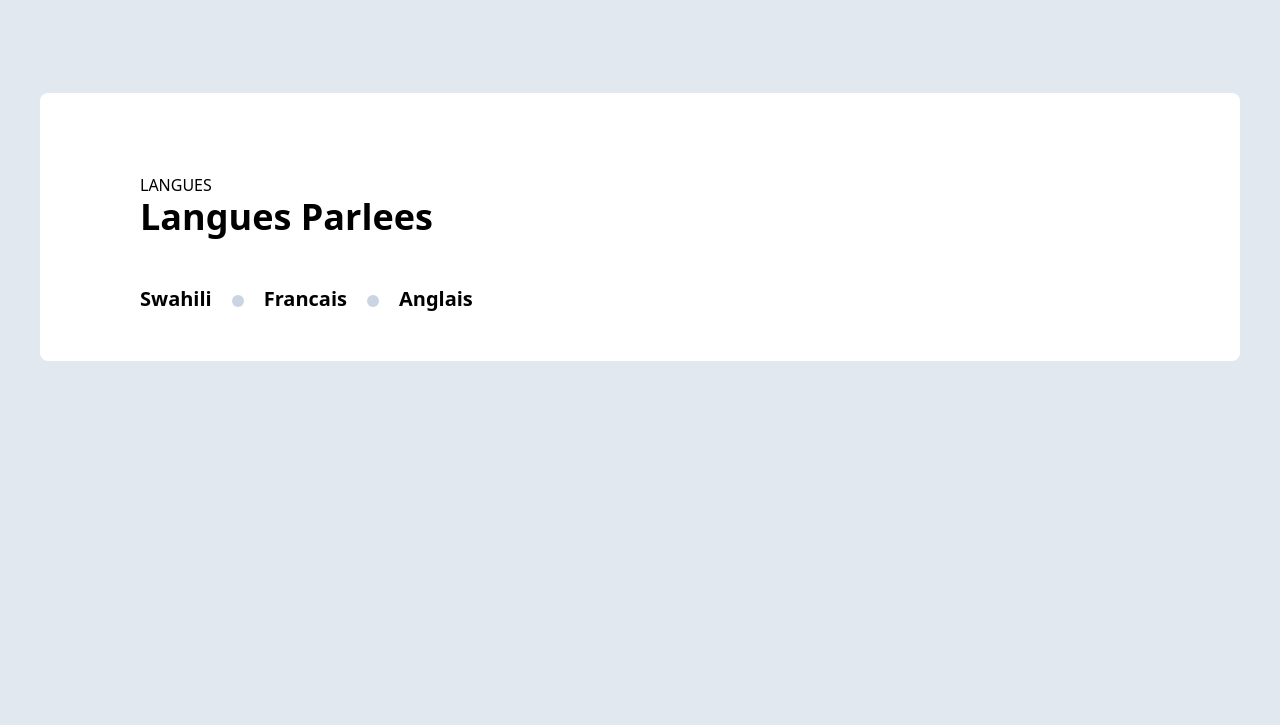
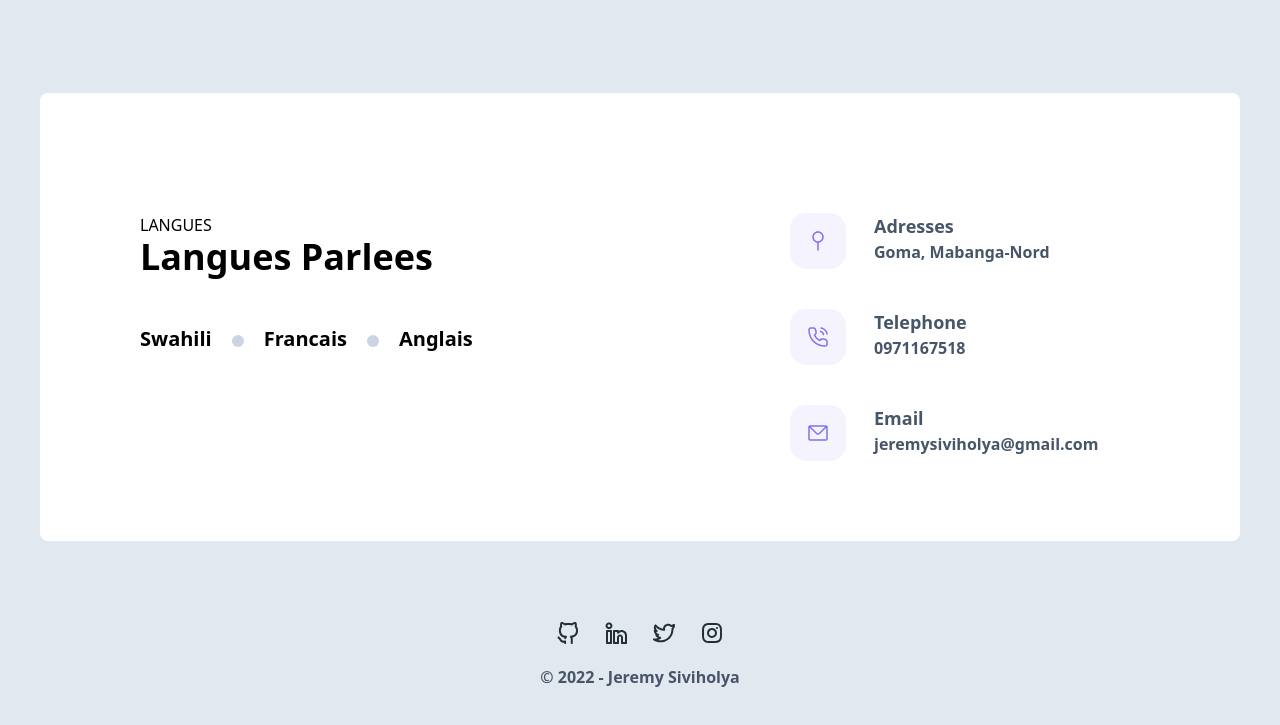
Before and after one commit to JeremySiviholya/Myportfolio, a website: page public/index.html in a window 1280 px wide. Shown: the part 1895-2620 px from the top of the page. Before the commit the page ends 2256 px from the top, so only its background shows below. Drawn offline with Linux system fonts and the light colour scheme.

Commit message:
the next commit

```diff
--- a/public/index.html
+++ b/public/index.html
@@ -18,11 +18,11 @@
                         <span class="text-xl font-bold">Jeremy</span>
                     </div>
                     <div>
-                        <nav class="flex space-x-3 text-[16px] font-semibold">
+                        <nav class="flex space-x-3 text-[16px] font-semibold text-slate-600">
                             <a href="#experiences">Experiences</a>
                             <a href="#competences">Competences</a>
-                            <a href="#Formations">Formations</a>
-                            <a href="#Contacts">Contact</a>
+                            <a href="#formations">Formations</a>
+                            <a href="#contacts">Contact</a>
                         </nav>
                     </div>
                 </div>
@@ -40,7 +40,7 @@
                             <p class="text-[16px] font-semibold my-7 text-gray-600">Une brève bio par ex : Développeur logiciel passionné, spécialisé dans le développement web (sites et applications web).</p>
                         </div>
                         <div>
-                            <a href="./index.html" download="mon cv" class="text-white text-[15px] font-semibold px-3 py-2 bg-blue-400 rounded-lg">DOWNLOAD CV</a>
+                            <a href="index.html" download="mon cv" class="text-white text-[15px] font-semibold px-3 py-2 bg-blue-400 rounded-lg">DOWNLOAD CV</a>
                         </div>
                     </div>
                     <div>
@@ -50,7 +50,7 @@
                             <div class="mt-5 relative">
                                 <span class="text-[18px] font-semibold text-gray-500 absolute ml-16 text-center">Developper Frontend</span>
                                 <br>
-                                <span class=" ml-[140px] text-gray-600 font-bold">&</span>
+                                <span class=" ml-[140px] text-gray-600 font-semibold">&</span>
                                 <br>
                                 <span class="text-[18px] font-semibold text-gray-500 ml-[125px]">Mobile</span>
                             </div>
@@ -61,6 +61,10 @@
         </div>
     </section>
 
+
+
+    <section id="competences">
+
         <div>
             <div class="container mx-auto my-24" style="max-width: 1000px;">
                 <div>
@@ -70,8 +74,7 @@
             </div>
         </div>
 
-    <section>
-        <div class="container mx-auto bg-white rounded-lg" style="max-width: 1200px;">
+        <div class="container mx-auto bg-white rounded-lg" style="max-width: 1200px;" id="formations">
             <div class="container mx-auto" style="max-width: 1000px;">
                 <div>
                     <div class="pt-20">
@@ -106,7 +109,7 @@
                             </div>
 
                             <div>
-                                <h2 class="font-semibold text-2xl">Design Figma</h2>
+                                <h2 class="font-semibold text-2xl">UI Design Figma</h2>
                                 <div class="rounded my-10">
                                     <div class="bg-blue-100 w-[400px] rounded-full h-3"><div class="bg-blue-400 w-[180px] rounded-full h-3"></div></div>
                                 </div>
@@ -117,6 +120,10 @@
             </div>
         </div>
     </section>
+
+
+
+    <section id="experiences">
 
         <div>
             <div class="container mx-auto my-24" style="max-width: 1000px;">
@@ -131,10 +138,9 @@
             </div>
         </div>
 
-    <section>
         <div class="container mx-auto bg-white rounded-lg" style="max-width: 1200px;">
             <div class="container mx-auto " style="max-width: 1000px;">
-                <div class="flex">
+                <div class="flex pt-10 pb-20">
                     <div class="w-[65%]">
                         <div class="pt-20">
                             <p class="text-[16px] text-left">LANGUES</p>
@@ -149,12 +155,68 @@
                         </div>
                     </div>
                     <div class="w-[35%]">
+                        <div class="mt-20 space-y-10">
+                            <div class="flex">
+                                <div>
+                                    <img src="../image/icons/adress.svg" alt="adress">
+                                </div>
+                                <div class="ml-7 font-semibold text-slate-600">
+                                    <p class="font-semibold text-[18px]">Adresses</p>
+                                    <p>Goma, Mabanga-Nord</p>
+                                </div>
+                            </div>
+
+                            <div class="flex">
+                                <div>
+                                    <img src="../image/icons/contact.svg" alt="adress">
+                                </div>
+                                <div class="ml-7 font-semibold text-slate-600">
+                                    <p class="font-semibold text-[18px]">Telephone</p>
+                                    <p> <a target="_blank" href="https://api.whatsapp.com/send?phone=+243971167518&text=">0971167518</a></p>
+                                </div>
+                            </div>
+
+                            <div class="flex">
+                                <div>
+                                    <img src="../image/icons/email.svg" alt="adress">
+                                </div>
+                                <div class="ml-7 font-semibold text-slate-600">
+                                    <p class="font-semibold text-[18px]">Email</p>
+                                    <p><a href="mailto:jeremysiviholya@gmail.com">jeremysiviholya@gmail.com</a></p>
+                                </div>
+                            </div>
 
                         </div>
+                        <div>
+
+                        </div>
+                        <div>
 
                         </div>
                     </div>
                 </div>
+            </div>
+        </div>
+    </section>
+
+    <section id="contacts">
+        <footer>
+            <div class="my-20">
+                <div  style="max-width: 1200px;" class="container mx-auto">
+                    <div class="container mx-auto" style="max-width: 1000px;">
+                        <div class="flex justify-center items-center  space-x-6">
+                                <a href=""><img class="w-6" src="../image/icons/Github.svg" alt=""></a>
+                                <a href=""><img class="w-6" src="../image/icons/Linkedin.svg" alt=""></a>
+                                <a href=""><img class="w-6" src="../image/icons/Twitter.svg" alt=""></a>
+                                <a href=""><img class="w-6" src="../image/icons/Instagram.svg" alt=""></a>
+                        </div>
+                        <div class="my-5">
+                            <p class="text-slate-600 text-[16px] font-semibold text-center">© 2022 - Jeremy Siviholya</p>
+                        </div>
+                    </div>
+                </div>
+            </div>
+        </footer>
     </section>
 </body>
 </html>
```
Also changed, not shown: image/icons/adress.svg (renamed from image/icons/Icon-4.svg), image/icons/contact.svg (renamed from image/icons/Icon-5.svg), image/icons/email.svg (renamed from image/icons/Icon-3.svg), public/styles.css. Lines whose indentation alone changed are shown as unchanged.
